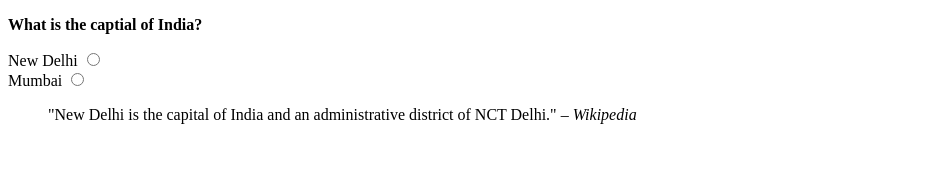
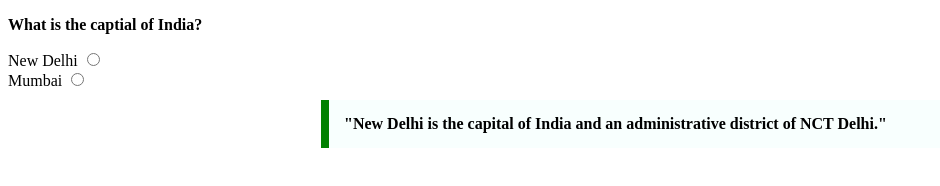
Before and after one commit to acciojob/trivia-ImShubham09, a website: page main.html in a window 1280 px wide. Shown: the whole page, without its empty margins (0-940 px from the left). Drawn offline with Linux system fonts and the light colour scheme.

Commit message:
created a submission

```diff
--- a/main.html
+++ b/main.html
@@ -15,7 +15,7 @@
 
 	<blockquote class="styled-quote">
     "New Delhi is the capital of India and an administrative district of NCT Delhi."
-    <cite>– Wikipedia</cite>
+    <!-- <cite>– Wikipedia</cite> -->
     </blockquote>
 
 	<!-- the entire body must be written by student -->
--- a/styles.css
+++ b/styles.css
@@ -1,2 +1,12 @@
 
 /* Your CSS Code here. */
+blockquote.styled-quote {
+    max-width: 600px;
+    margin: 10px auto;
+    padding: 15px;
+    border-left: 8px solid green;
+    background-color: #f8fffe;
+    font-weight: bold;
+    /* color: #333;
+    font-style: italic; */
+}
```
